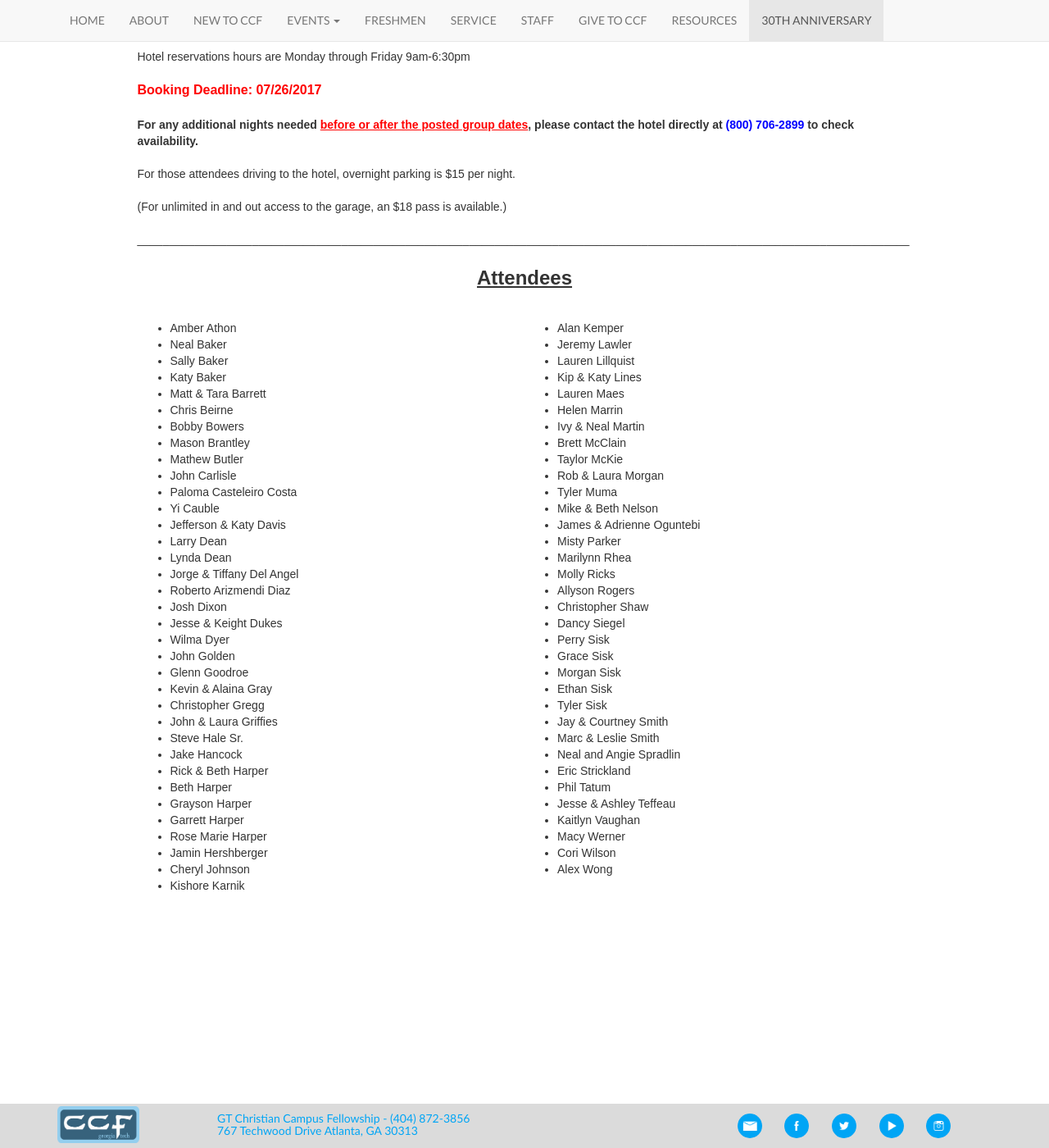
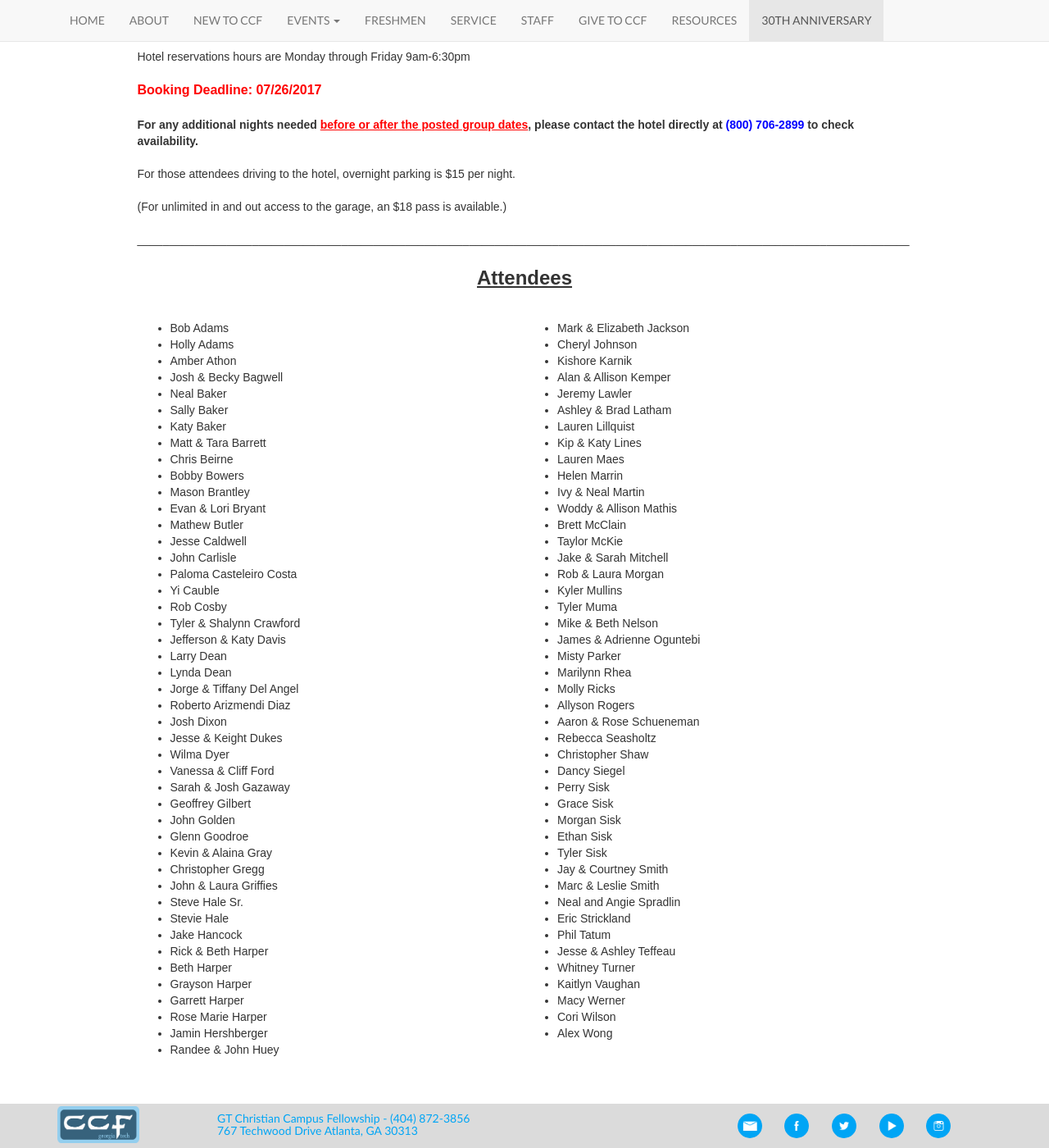
Before and after one commit to gtccf/gtccf.github.io, a Jekyll site: the page built from 30th/index.html, in a window 1280 px wide and 1400 px high, scrolled down 932 px. Shown: the whole window at 82% size. Built offline with Jekyll 4.4.1, drawn with Linux system fonts in a browser that asks for light colours; nearby versions of some CDN libraries.

Commit message:
Added more attendees

```diff
--- a/30th/index.html
+++ b/30th/index.html
@@ -75,7 +75,10 @@ layout: default
           <br>
           <div style="float: left; width: 50%;">
               <ul>
+                  <li>Bob Adams</li>
+                  <li>Holly Adams</li>
                   <li>Amber Athon</li>
+                  <li>Josh & Becky Bagwell</li>
                   <li>Neal Baker</li>
                   <li>Sally Baker</li>
                   <li>Katy Baker</li>
@@ -83,10 +86,14 @@ layout: default
                   <li>Chris Beirne</li>
                   <li>Bobby Bowers</li>
                   <li>Mason Brantley</li>
+                  <li>Evan & Lori Bryant</li>
                   <li>Mathew Butler</li>
+                  <li>Jesse Caldwell</li>
                   <li>John Carlisle</li>
                   <li>Paloma Casteleiro Costa</li>
                   <li>Yi Cauble</li>
+                  <li>Rob Cosby</li>
+                  <li>Tyler & Shalynn Crawford</li>
                   <li>Jefferson & Katy Davis</li>
                   <li>Larry Dean</li>
                   <li>Lynda Dean</li>
@@ -95,12 +102,16 @@ layout: default
                   <li>Josh Dixon</li>
                   <li>Jesse & Keight Dukes</li>
                   <li>Wilma Dyer</li>
+                  <li>Vanessa & Cliff Ford</li>
+                  <li>Sarah & Josh Gazaway</li>
+                  <li>Geoffrey Gilbert</li>
                   <li>John Golden</li>
                   <li>Glenn Goodroe</li>
                   <li>Kevin & Alaina Gray</li>
                   <li>Christopher Gregg</li>
                   <li>John & Laura Griffies</li>
                   <li>Steve Hale Sr.</li>
+                  <li>Stevie Hale</li>
                   <li>Jake Hancock</li>
                   <li>Rick & Beth Harper</li>
                   <li>Beth Harper</li>
@@ -108,22 +119,28 @@ layout: default
                   <li>Garrett Harper</li>
                   <li>Rose Marie Harper</li>
                   <li>Jamin Hershberger</li>
-                  <li>Cheryl Johnson</li>
-                  <li>Kishore Karnik</li>
+                  <li>Randee & John Huey</li>
               </ul>
           </div>
           <div style="float: right; width: 50%;">
             <ul>
-                <li>Alan Kemper</li>
+                <li>Mark & Elizabeth Jackson</li>
+                <li>Cheryl Johnson</li>
+                <li>Kishore Karnik</li>
+                <li>Alan & Allison Kemper</li>
                 <li>Jeremy Lawler</li>
+                <li>Ashley & Brad Latham</li>
                 <li>Lauren Lillquist</li>
                 <li>Kip & Katy Lines</li>
                 <li>Lauren Maes</li>
                 <li>Helen Marrin</li>
                 <li>Ivy & Neal Martin</li>
+                <li>Woddy & Allison Mathis</li>
                 <li>Brett McClain</li>
                 <li>Taylor McKie</li>
+                <li>Jake & Sarah Mitchell</li>
                 <li>Rob & Laura Morgan</li>
+                <li>Kyler Mullins</li>
                 <li>Tyler Muma</li>
                 <li>Mike & Beth Nelson</li>
                 <li>James & Adrienne Oguntebi</li>
@@ -131,6 +148,8 @@ layout: default
                 <li>Marilynn Rhea</li>
                 <li>Molly Ricks</li>
                 <li>Allyson Rogers</li>
+                <li>Aaron & Rose Schueneman</li>
+                <li>Rebecca Seasholtz</li>
                 <li>Christopher Shaw</li>
                 <li>Dancy Siegel</li>
                 <li>Perry Sisk</li>
@@ -144,6 +163,7 @@ layout: default
                 <li>Eric Strickland</li>
                 <li>Phil Tatum</li>
                 <li>Jesse & Ashley Teffeau</li>
+                <li>Whitney Turner</li>
                 <li>Kaitlyn Vaughan</li>
                 <li>Macy Werner</li>
                 <li>Cori Wilson</li>
```
